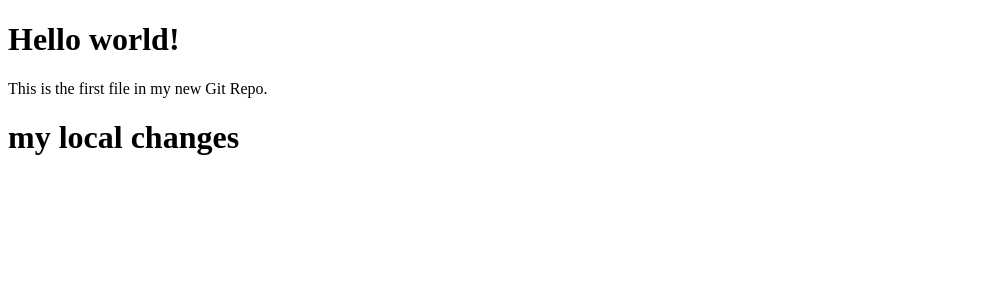
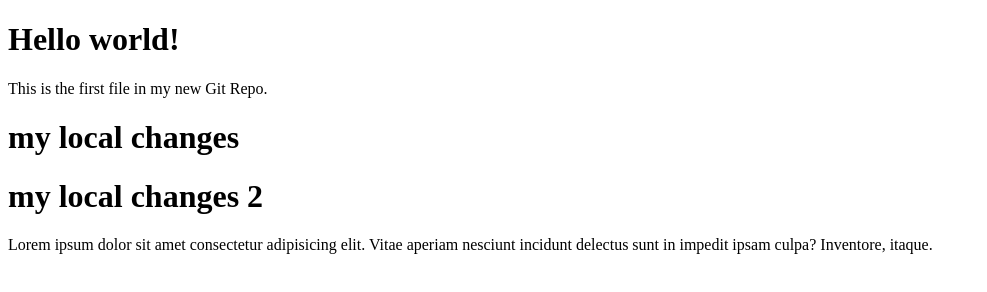
Before and after one commit to PranjaliAWA/demos, a plain HTML site: page index.html in a window 1280 px wide. Shown: the whole page, without its empty margins (0-987 px from the left). Drawn offline with Linux system fonts and the light colour scheme.

Commit message:
Added para

```diff
--- a/index.html
+++ b/index.html
@@ -8,5 +8,8 @@
 <h1>Hello world!</h1>
 <p>This is the first file in my new Git Repo.</p>
 <h1>my local changes</h1>
+<h1>my local changes 2</h1>
+<p>Lorem ipsum dolor sit amet consectetur adipisicing elit. Vitae aperiam nesciunt incidunt delectus sunt in impedit ipsam culpa? Inventore, itaque.</p>
+
 </body>
 </html>
```
